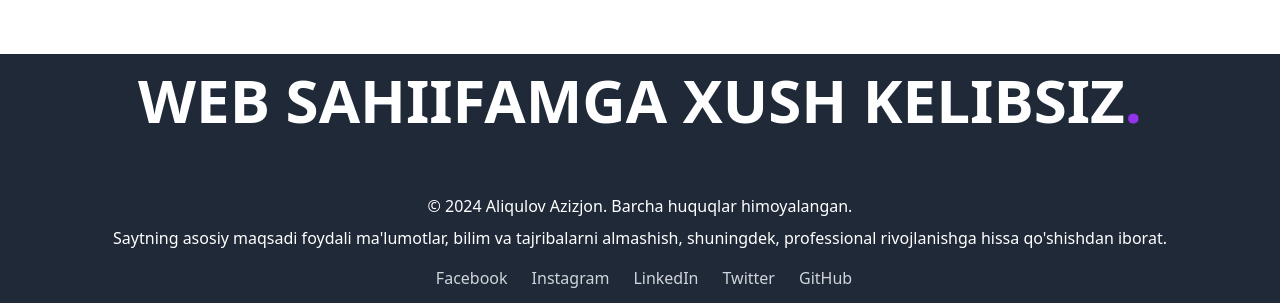
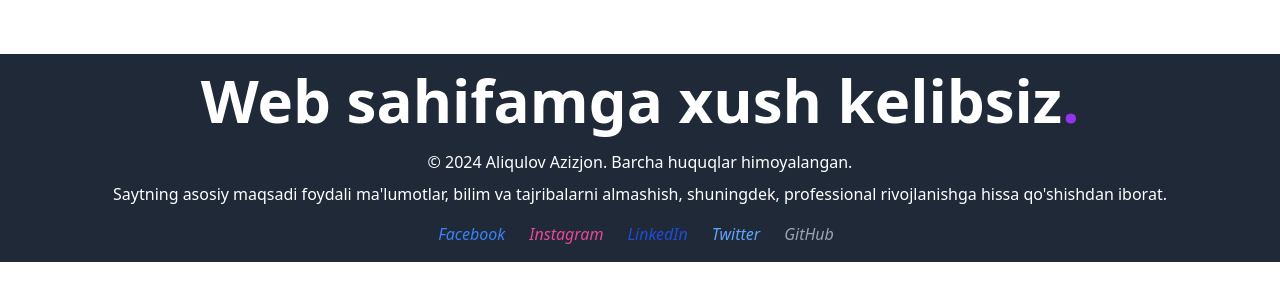
Before and after one commit to Alikuoff/New_portfolio, a React (Vite) app: page /projects in a window 1280 px wide. Shown: the part 786-1089 px from the top of the page. After the commit the page ends 1048 px from the top, so only its background shows below. Built offline with nearby package versions, Linux system fonts and the light colour scheme.

Commit message:
footerni ozroq ozgartirdim

```diff
--- a/src/components/Footer.tsx
+++ b/src/components/Footer.tsx
@@ -2,26 +2,26 @@ const Footer = () => {
   return (
     <footer className="bg-gray-800 text-white py-4 mt-10">
         <div className="max-w-7xl mx-auto text-center">
-            <h1 className="text-4xl md:text-5xl lg:text-6xl font-bold mb-16 text-center animate-fade-in">
-                WEB SAHIIFAMGA XUSH KELIBSIZ<span className="text-purple-600">.</span>
-                </h1>
+            <h4 className="text-xl md:text-5xl lg:text-6xl font-bold mb-5 text-center animate-fade-in">
+                Web sahifamga xush kelibsiz<span className="text-purple-600">.</span>
+                </h4>
             <p>&copy; {new Date().getFullYear()} Aliqulov Azizjon. Barcha huquqlar himoyalangan.</p>
             <p className="mt-2">Saytning asosiy maqsadi foydali ma'lumotlar, bilim va tajribalarni almashish, shuningdek, professional rivojlanishga hissa qo'shishdan iborat.</p>
-            <div className="mt-4 flex justify-center space-x-4">
+            <div className="mt-4 flex flex-wrap justify-center space-x-4">
                 <a href="https://www.facebook.com/alikulovazizjon" target="_blank" rel="noopener noreferrer" className="flex items-center text-gray-300 hover:text-gray-100">
-                    <i className="fab fa-facebook-square mr-2 text-blue-500" aria-hidden="true"></i> Facebook
+                    <i className="fab fa-facebook-square mr-2 text-blue-500" aria-hidden="true">Facebook</i>
                 </a>
                 <a href="https://www.instagram.com/alikulovazizjon" target="_blank" rel="noopener noreferrer" className="flex items-center text-gray-300 hover:text-gray-100">
-                    <i className="fab fa-instagram mr-2 text-pink-500" aria-hidden="true"></i> Instagram
+                    <i className="fab fa-instagram mr-2 text-pink-500" aria-hidden="true">Instagram</i>
                 </a>
                 <a href="https://www.linkedin.com/in/alikulovazizjon" target="_blank" rel="noopener noreferrer" className="flex items-center text-gray-300 hover:text-gray-100">
-                    <i className="fab fa-linkedin mr-2 text-blue-700" aria-hidden="true"></i> LinkedIn
+                    <i className="fab fa-linkedin mr-2 text-blue-700" aria-hidden="true">LinkedIn</i>
                 </a>
                 <a href="https://www.twitter.com/alikulovazizjon" target="_blank" rel="noopener noreferrer" className="flex items-center text-gray-300 hover:text-gray-100">
-                    <i className="fab fa-twitter-square mr-2 text-blue-400" aria-hidden="true"></i> Twitter
+                    <i className="fab fa-twitter-square mr-2 text-blue-400" aria-hidden="true">Twitter</i>
                 </a>
                 <a href="https://www.github.com/alikulovazizjon" target="_blank" rel="noopener noreferrer" className="flex items-center text-gray-300 hover:text-gray-100">
-                    <i className="fab fa-github mr-2 text-gray-600" aria-hidden="true"></i> GitHub
+                    <i className="fab fa-github mr-2 text-gray-400" aria-hidden="true">GitHub</i>
                 </a>
             </div>
             </div>
```
